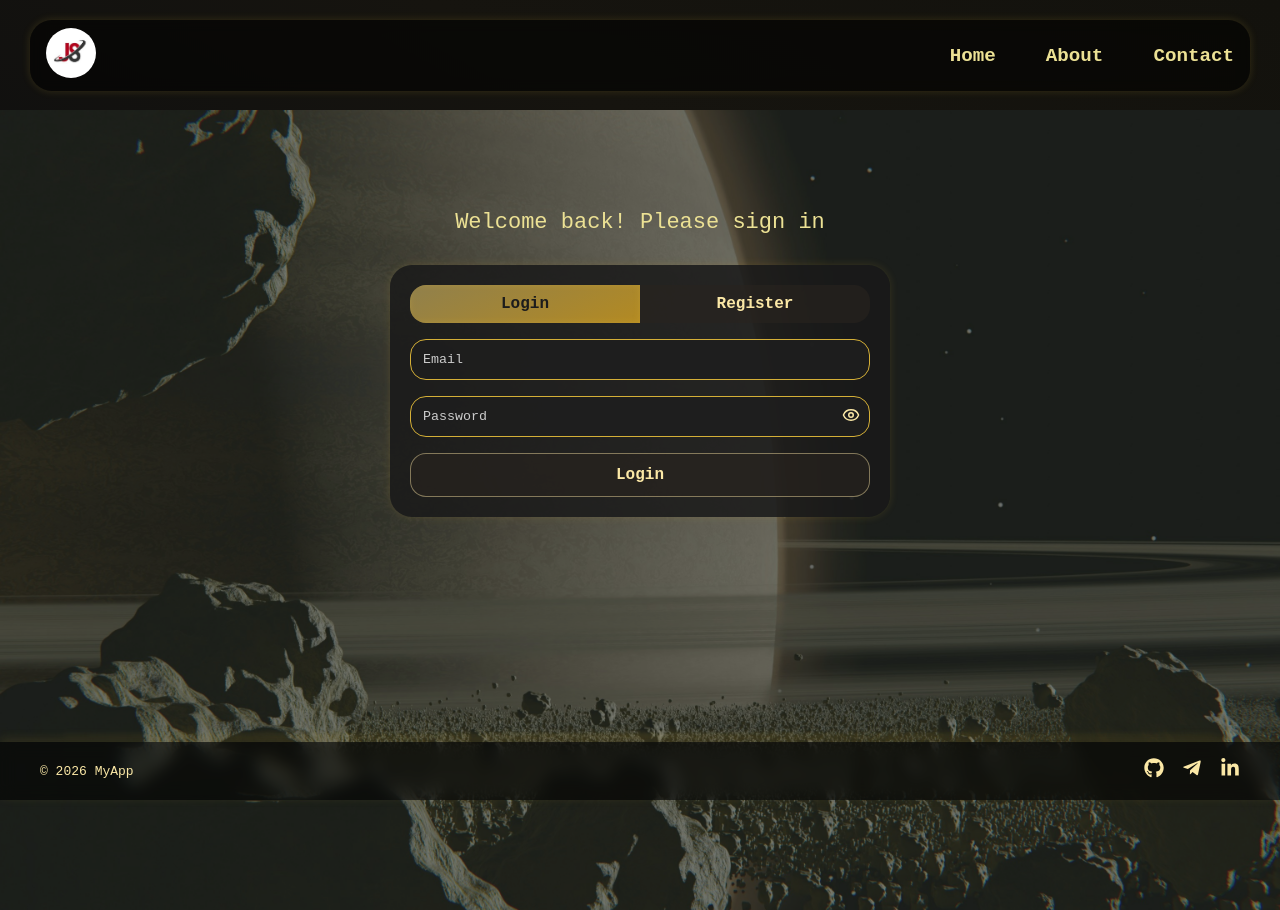
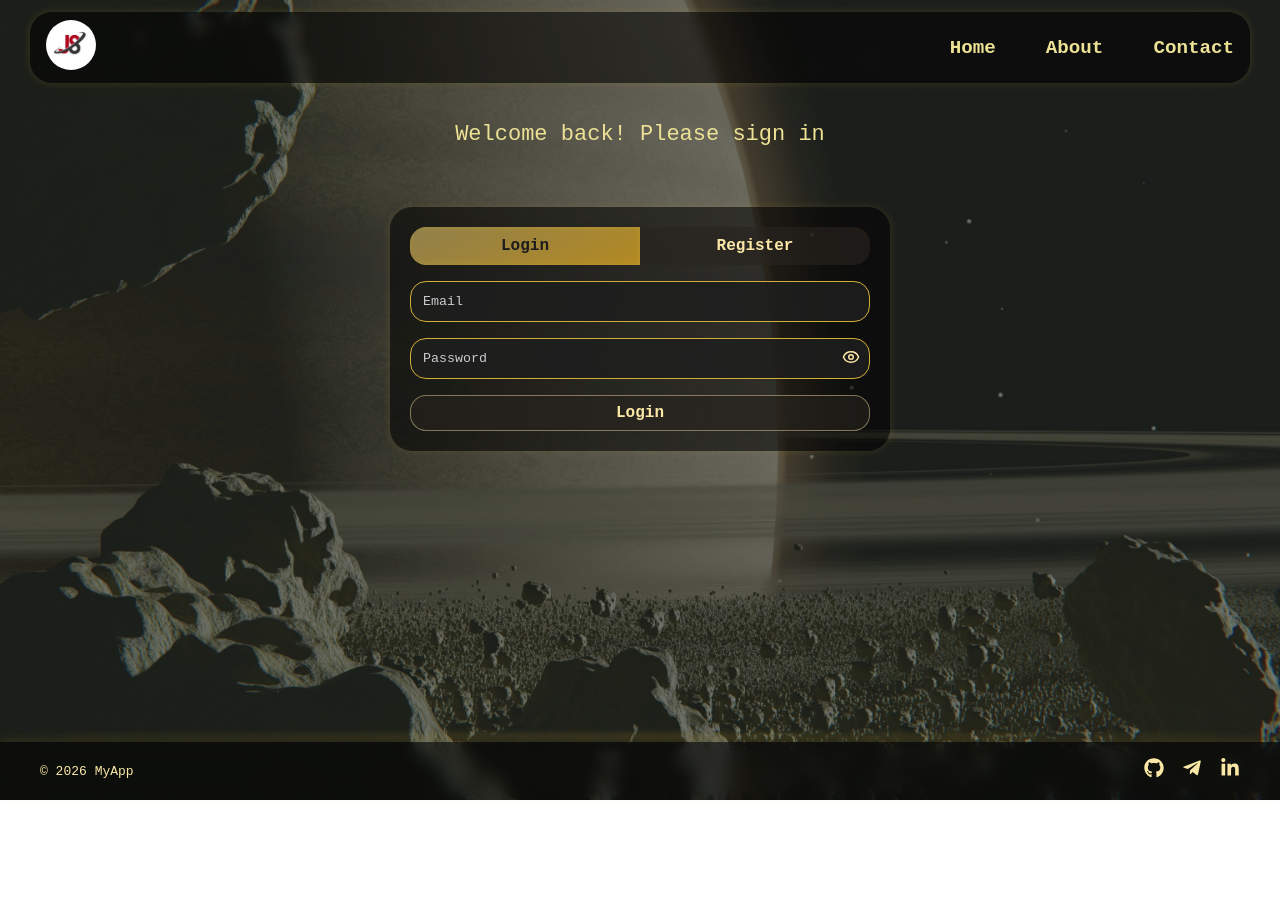
Before and after one commit to Ashot-js/Portfolio, a React (Vite) app: page /auth in a window 1280 px wide. After the commit the page ends 800 px from the top, so only its background shows below. Built offline with nearby package versions, Linux system fonts and the light colour scheme.

Commit message:
ubdate content

```diff
--- a/src/components/loyaut/MainLayout.scss
+++ b/src/components/loyaut/MainLayout.scss
@@ -15,8 +15,5 @@
 
     flex: 1;
     // Занимает всё доступное пространство по высоте
-
-    padding-top: 110px;
-    // Отступ сверху, чтобы контент не заезжал под фиксированный navbar
   }
 }
--- a/src/components/navbar/Navbar.scss
+++ b/src/components/navbar/Navbar.scss
@@ -5,7 +5,7 @@
   position: fixed;
   // Фиксирует navbar на экране при скролле
 
-  top: 20px;
+  top: 12px;
   // Отступ сверху от края окна
 
   left: 30px;
@@ -173,7 +173,7 @@
       transform: translateY(-1px);
       // Лёгкий подъём кнопки вверх
 
-      box-shadow: 0 5px 12px rgba(212, 175, 55, 0.35);
+      box-shadow: 0 4px 8px rgba(161, 139, 66, 0.35);
       // Усиленная тень при наведении
     }
   }
--- a/src/pages/About/About.scss
+++ b/src/pages/About/About.scss
@@ -4,8 +4,8 @@
   justify-content: flex-start; // выравнивание слева
   align-items: flex-start; // верхнее выравнивание
   padding: 16px;
-  margin-top: 50px; // высота Navbar
-  margin-bottom: 50px; // высота Footer
+  margin-top: 150px; // высота Navbar
+
   overflow: auto; // скролл только если контента больше
   font-family: monospace;
 }
--- a/src/pages/auth/Auth.scss
+++ b/src/pages/auth/Auth.scss
@@ -7,7 +7,7 @@
   display: flex; // Используем flex-контейнер для выравнивания содержимого
   padding-top: 100px;
   flex-direction: column; // Размещаем элементы вертикально
-  gap: 30px; // Расстояние между элементами по вертикали
+  gap: 60px; // Расстояние между элементами по вертикали
   justify-content: start; // Выравнивание элементов по вертикали (по центру)
   align-items: center; // Выравнивание элементов по горизонтали (по центру)
   flex: 1; // Контейнер занимает всё доступное пространство между Navbar и Footer
@@ -42,7 +42,7 @@
     font-size: 22px; // Размер текста
     font-weight: 500; // Толщина шрифта
     text-align: center; // Выравнивание по центру
-
+    margin-top: 22px;
     opacity: 1; // Прозрачность текста (1 — полностью видимый)
     transform: translateY(0); // Начальное положение по вертикали
     transition:
@@ -71,7 +71,8 @@
   width: 90%; // Адаптивная ширина до 90% от контейнера
   padding: 20px; // Внутренний отступ
   border-radius: 22px; // Скругление углов
-  background: rgba(25, 25, 25, 0.85); // Полупрозрачный темный фон
+  background: rgba(0, 0, 0, 0.55);
+  box-shadow: 0 0 8px rgba(211, 175, 57, 0.18);
   color: #fbe8a6; // Цвет текста внутри формы
   font-family: monospace; // Шрифт
   box-shadow: 0 0 8px rgba(219, 181, 54, 0.15); // Легкая тень
@@ -95,6 +96,7 @@
       font-weight: 600; // Полужирный текст
       font-size: 16px;
       background: rgba(40, 35, 30, 0.6); // Темный фон
+
       color: #fbe8a6; // Цвет текста
       transition: all 0.4s ease; // Плавные изменения
 
@@ -141,9 +143,9 @@
     }
 
     .error {
-      color: #ff6b6b; // Цвет текста ошибки
+      color: #ed6a6a; // Цвет текста ошибки
       font-size: 12px; // Размер шрифта ошибки
-      margin-bottom: 5px; // Отступ снизу
+      margin-bottom: 10px;
     }
 
     .password-wrapper {
@@ -169,23 +171,41 @@
       }
     }
 
-    // .submit-btn {
-    //   width: 100%; // Занимает всю ширину формы
-    //   background: rgba(25, 25, 25, 0.85); // Темный фон
-    //   border: 1px solid #d4af37; // Золотистая рамка
-    //   color: #d4af37; // Цвет текста
-    //   border-radius: 16px; // Скругление углов
-    //   padding: 10px; // Внутренний отступ
-    //   font-weight: 600; // Полужирный текст
-    //   font-size: 16px;
-    //   cursor: pointer; // Курсор в виде руки
-    //   transition: all 0.25s ease; // Плавное изменение при ховере
+    .rounded {
+      width: 100%; // Занимает всю ширину формы
+      padding: 8px 15px;
+      // Внутренние отступы кнопки
 
-    //   &:hover {
-    //     transform: translateY(-1px); // Легкое поднятие кнопки
-    //     box-shadow: 0 2px 5px rgba(212, 175, 55, 0.35); // Тень при ховере
-    //   }
-    // }
+      font-size: 1rem;
+      // Размер текста
+
+      transition:
+        transform 0.25s ease,
+        background 0.25s ease,
+        color 0.25s ease,
+        box-shadow 0.25s ease;
+      // Плавные анимации для нескольких свойств
+
+      &:hover {
+        // При наведении на кнопку
+
+        background: linear-gradient(
+          135deg,
+          rgba(201, 171, 74, 0.35),
+          rgba(192, 168, 35, 0.35)
+        );
+        // Золотистый градиент
+
+        color: black;
+        // Цвет текста становится чёрным
+
+        transform: translateY(-1px);
+        // Лёгкий подъём кнопки вверх
+
+        box-shadow: 0 2px 6px rgba(172, 150, 78, 0.35);
+        // Усиленная тень при наведении
+      }
+    }
   }
 }
 
--- a/src/pages/home/Home.scss
+++ b/src/pages/home/Home.scss
@@ -9,6 +9,7 @@
 
   font-family: monospace;
   // Моноширинный шрифт
+  margin-top: 100px;
 
   &_title {
     // Заголовок страницы
@@ -77,7 +78,7 @@
     max-width: 700px;
     // Максимальная ширина слайдера
 
-    height: 400px;
+    height: 420px;
     // Фиксированная высота
   }
 
```
